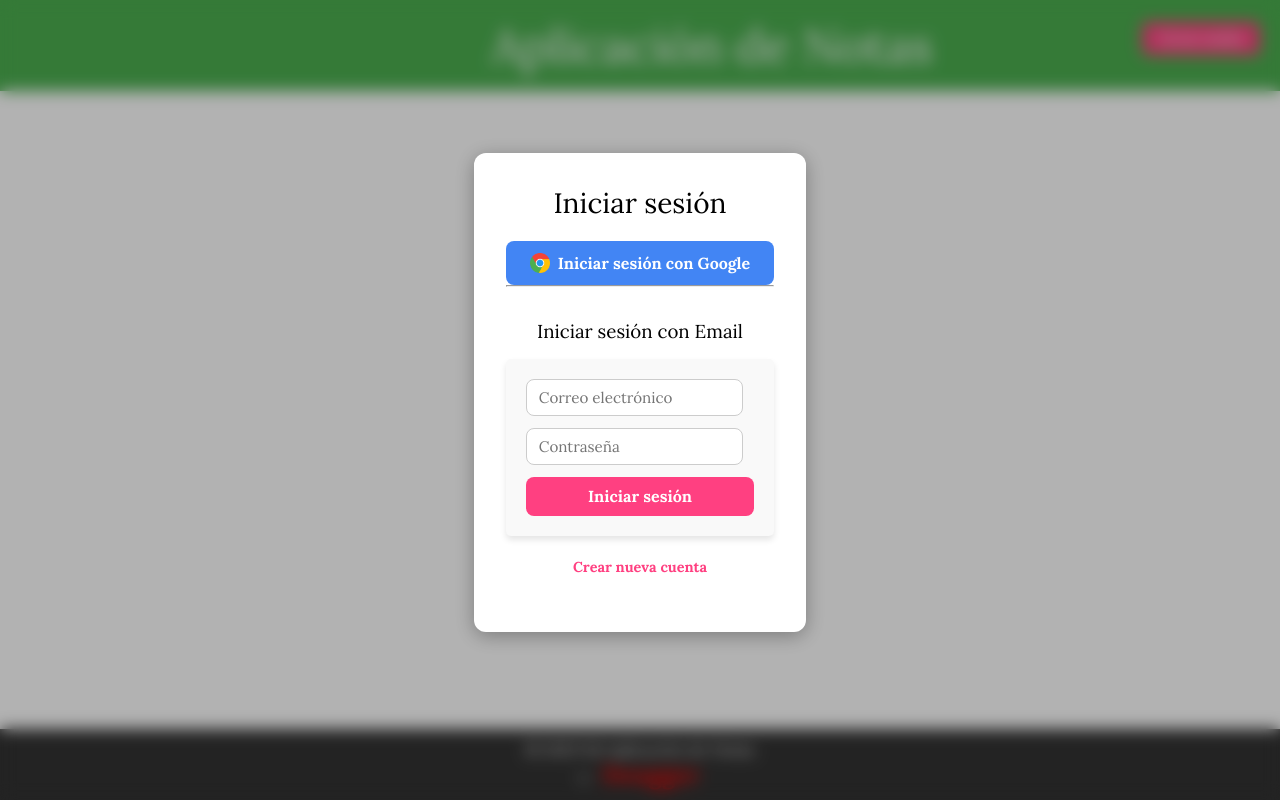
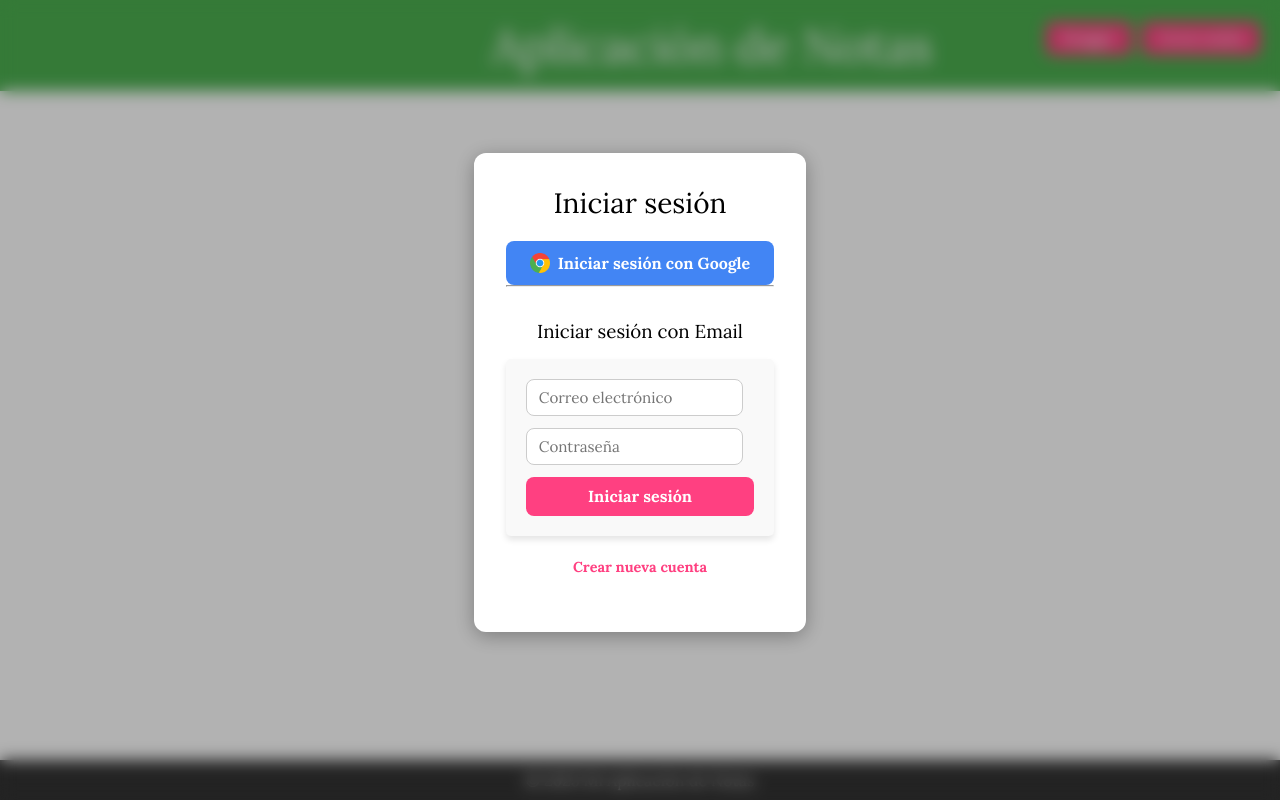
Before and after one commit to AlfredoRios24/3.Registro_notas_Client, a React (Vite) app: page / in a window 1280 px wide. Built offline with nearby package versions, Linux system fonts and the light colour scheme; a web font is replaced by a local one.

Commit message:
changes in button swagger

```diff
--- a/src/App.css
+++ b/src/App.css
@@ -225,3 +225,18 @@ form {
 .logout-btn:hover {
   background-color: #e91e63;
 }
+
+.swagger-btn{
+  background-color: #ff4081;
+  color: white;
+  border: none;
+  padding: 8px 16px;
+  border-radius: 6px;
+  cursor: pointer;
+  font-weight: bold;
+  margin: 10px;
+}
+
+.swagger-btn:hover {
+  background-color: #e91e63;
+}
--- a/src/App.tsx
+++ b/src/App.tsx
@@ -29,7 +29,19 @@ function App() {
               <h1>Aplicación de Notas</h1>
             </div>
               <div className="header-right">
+                <button
+                className="swagger-btn"
+                onClick={() =>
+                window.open(
+                  "https://three-registro-notas-server.onrender.com/swagger-ui/index.html",
+                  "_blank"
+                  )
+                }
+              >
+                Swagger
+              </button>
               <button onClick={handleLogout} className="logout-btn">Cerrar sesión</button>
+
             </div>
           </header>
 
@@ -59,17 +71,6 @@ function App() {
 
           <footer>
             <p className='p-footer'>&copy; 2025 Mi Aplicación de Notas</p>
-            <li>
-                <a
-                href="https://three-registro-notas-server.onrender.com/swagger-ui/index.html"
-                target="_blank"
-                rel="noopener noreferrer"
-                className="swagger-link"
-              >
-                Swagger
-              </a>
-
-            </li>
           </footer>
         </div>
       </div>
```
